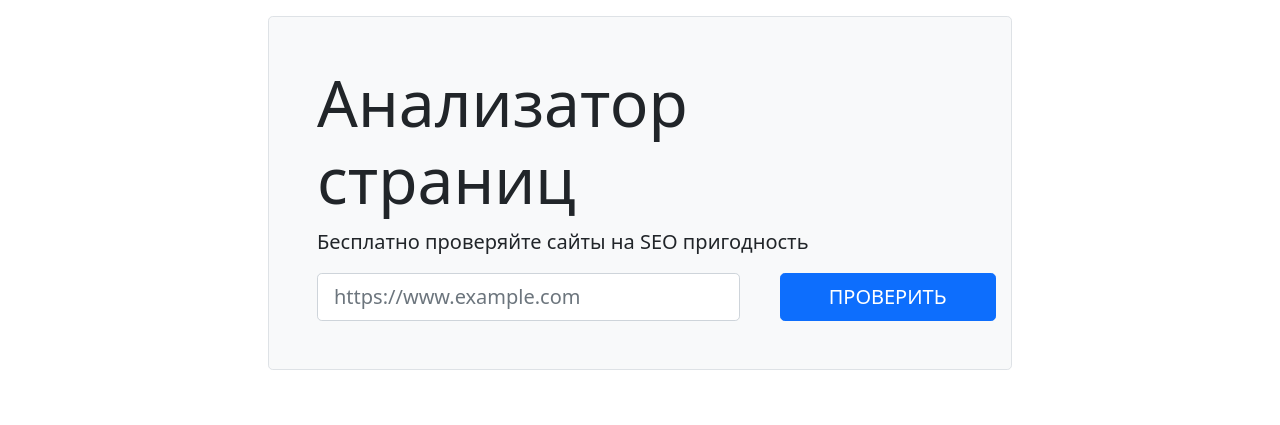
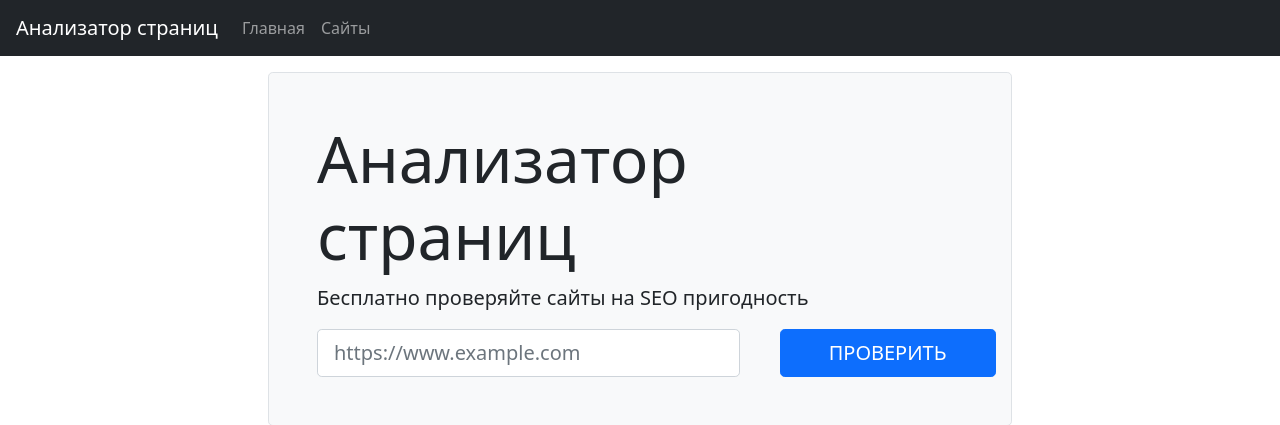
Before and after one commit to jycope/php-project-9, a PHP site: template templates/new.phtml in a window 1280 px wide. Shown: the top 425 px of the page. Run offline with PHP 8.4, Linux system fonts and the light colour scheme; the template is opened without the code that fills it, so the values that code supplies are empty.

Commit message:
Добавил header с заголовком Анализатор страниц

```diff
--- a/templates/base.phtml
+++ b/templates/base.phtml
@@ -13,10 +13,31 @@
     integrity="sha384-ka7Sk0Gln4gmtz2MlQnikT1wXgYsOg+OMhuP+IlRH9sENBO0LRn5q+8nbTov4+1p" crossorigin="anonymous">
   </script>
 </head>
+<header class="flex-shrink-0">
+  <nav class="navbar navbar-expand-md navbar-dark bg-dark px-3">
+    <a class="navbar-brand" href="/">Анализатор страниц</a>
+    <button class="navbar-toggler" type="button" data-toggle="collapse" data-target="#navbarNav"
+      aria-controls="navbarNav" aria-expanded="false" aria-label="Toggle navigation">
+      <span class="navbar-toggler-icon"></span>
+    </button>
+    <div class="collapse navbar-collapse" id="navbarNav">
+      <ul class="navbar-nav">
+        <li class="nav-item">
+          <a class="nav-link" href="/">Главная</a>
+        </li>
+
+        <li class="nav-item">
+          <a class="nav-link" href="/urls">Сайты</a>
+        </li>
+
+      </ul>
+    </div>
+  </nav>
+</header>
 
 <body>
   <?php if (!empty($flash)): ?>
-    <div class="alert alert-success" role="alert"><?= $flash['success'][0] ?></div>
+  <div class="alert alert-success" role="alert"><?= $flash['success'][0] ?></div>
   <?php endif; ?>
   <main class="flex-grow-1">
     <div class="container-lg mt-3">
```
